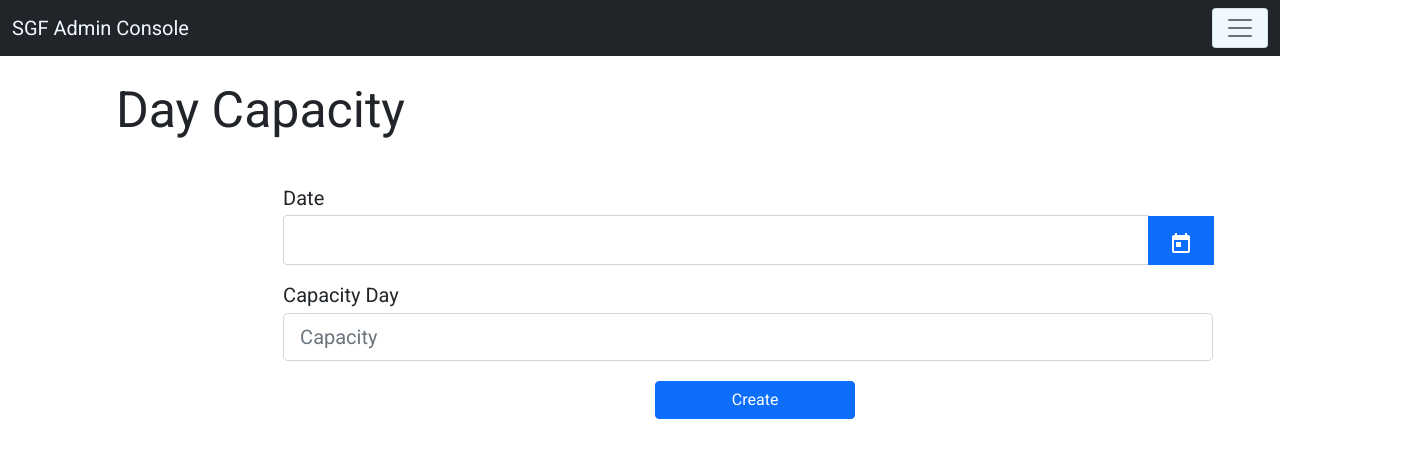
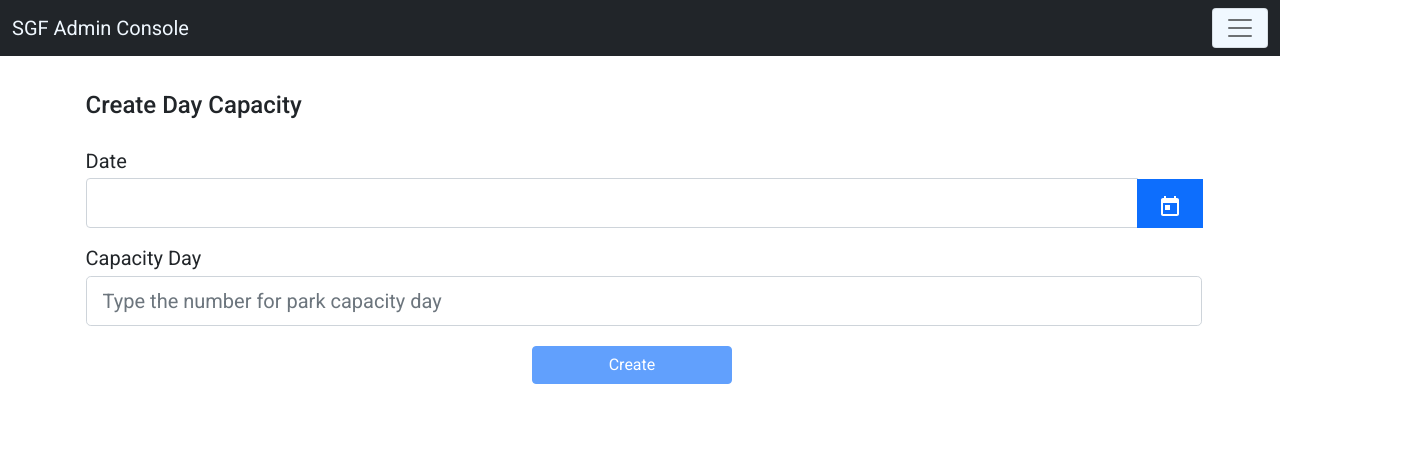
Before and after one commit to Seg-mentation-Fault/web_admin, an Angular app in the folder admin/: page /capacity-park/1/create in a window 1280 px wide. Shown: the top 458 px of the page, 1411 px wide, since content can reach past the window. Built offline with nearby package versions, Linux system fonts and the light colour scheme; what ng-sidebar would draw is missing.

Commit message:
adding the validation for creating capacity day

```diff
--- a/admin/src/app/create-capacity-day/create-capacity-day.component.css
+++ b/admin/src/app/create-capacity-day/create-capacity-day.component.css
@@ -1,13 +1,11 @@
-.title{
-    margin: 2% 0% 0% 7.5%;
+.text{
+    font-size: 24px;
 }
-
-.box{
-    margin: 5% 0% 0% 20%;
+.box {
+  margin-top: 20px;
 }
-
-.text{
-    font-size: 50px;
+.title {
+  margin-bottom: 30px;
 }
 .boxbtn{
     justify-content: center;
@@ -24,3 +22,7 @@
 .boton{
     height: 49px;
 }
+
+.capacity-input {
+  height: 50px;
+}
--- a/admin/src/app/create-capacity-day/create-capacity-day.component.html
+++ b/admin/src/app/create-capacity-day/create-capacity-day.component.html
@@ -1,23 +1,30 @@
-<div class="title">
-  <h1 class="text">Day Capacity</h1>
-</div>
 <div class="container box">
-  <div class="col-10 form">
-    <form (ngSubmit)="onSubmit()">
+  <div class="title">
+    <h2 class="text">Create Day Capacity</h2>
+  </div>
+  <div class="form">
+    <form #wholeForm="ngForm" (ngSubmit)="onSubmit()">
       <label for="exampleFormControlInput1" class="form-label" style="font-size: 20px">Date</label>
       <div class="input-group col-10">
-        <input name="date" [(ngModel)]="date" class="form-control inputbox" type="text" id="inlineFormInputGroupUsername" placeholder="Dateofcapacity" matInput [matDatepicker]="picker" />
+        <input required name="date" [(ngModel)]="date" #propertyDate="ngModel" class="form-control inputbox" type="text" id="inlineFormInputGroupUsername" placeholder="Dateofcapacity" matInput [matDatepicker]="picker" />
         <mat-datepicker-toggle matSuffix [for]="picker" class="btn btn-primary boton"></mat-datepicker-toggle>
         <mat-datepicker #picker></mat-datepicker>
+      </div>
+      <div class="alert alert-danger" *ngIf="propertyDate.touched && !propertyDate.valid">
+        <div *ngIf="propertyDate?.errors?.required">Date is required</div>
       </div>
       <br />
       <label for="exampleFormControlInput1" class="form-label" style="font-size: 20px">Capacity Day</label>
       <div>
-        <input name="capacityDay" [(ngModel)]="capacityDay" class="form-control form-control-lg" type="number" placeholder="Capacity" aria-label=".form-control-lg example" />
+        <input required name="capacityDay" [(ngModel)]="capacityDay" #propertyCapacity="ngModel" class="form-control form-control-lg capacity-input" type="number" placeholder="Type the number for park capacity day" aria-label=".form-control-lg example" />
+        <div class="alert alert-danger" *ngIf="(propertyCapacity.touched && !propertyCapacity.valid) || propertyCapacity?.value < 1">
+          <div *ngIf="propertyCapacity?.errors?.required">The Capacity for the day is required</div>
+          <div *ngIf="propertyCapacity?.value < 1">The Capacity day number should be above 0</div>
+        </div>
       </div>
       <br />
       <div class="boxbtn">
-        <button type="submit" class="btn btn-primary btnconfirm">Create</button>
+        <button type="submit" [disabled]="!wholeForm.valid" class="btn btn-primary btnconfirm">Create</button>
       </div>
     </form>
   </div>
--- a/admin/src/app/create-park/create-park.component.css
+++ b/admin/src/app/create-park/create-park.component.css
@@ -1,3 +1,10 @@
+.container {
+  margin-top: 20px;
+}
+
+.container h2 {
+  font-size: 24px;
+}
 .bt {
   width: 20%;
   justify-content: center;
```
